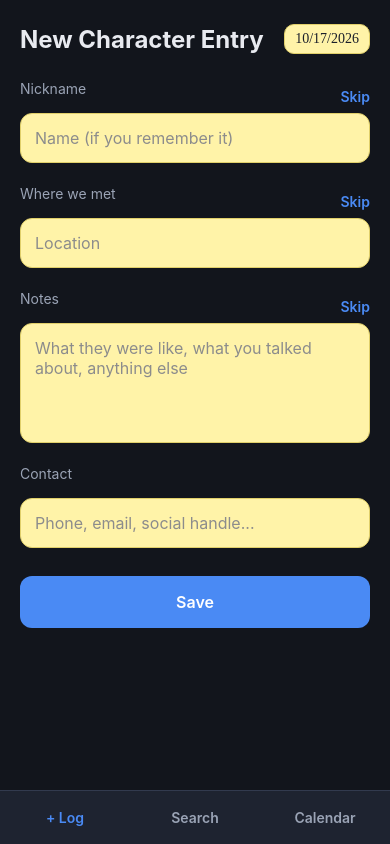
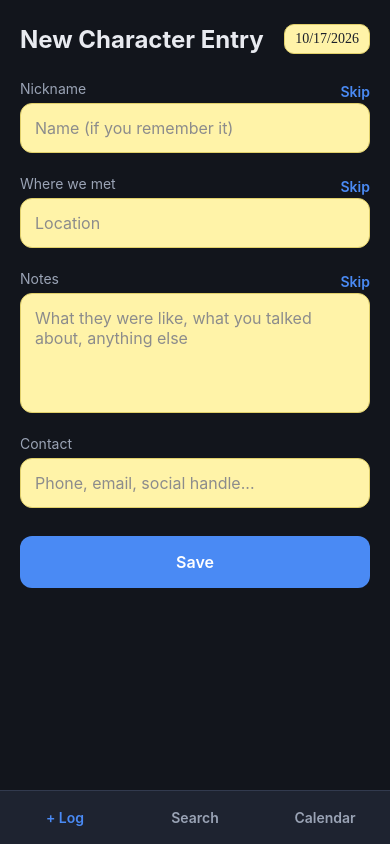
Before and after one commit to ialoni66/life-long-logbook, a React Native app: screen / in a window 390 px wide. Built offline with nearby package versions, Linux system fonts and the light colour scheme.

Commit message:
Tighten spacing between field labels and their boxes
Co-Authored-By: Claude Sonnet 5.5 <noreply@anthropic.com>

```diff
--- a/src/styles.ts
+++ b/src/styles.ts
@@ -9,7 +9,7 @@ export const styles = StyleSheet.create({
   screen: { flex: 1, backgroundColor: colors.bg },
   body: { padding: 20, paddingTop: 24, paddingBottom: 56, maxWidth: 640, width: "100%", alignSelf: "center" },
   title: { fontSize: 24, fontWeight: "700", color: colors.fg, marginBottom: 18 },
-  label: { color: colors.mut, fontSize: 14, marginBottom: 8 },
+  label: { color: colors.mut, fontSize: 14, marginBottom: 3 },
   input: { backgroundColor: colors.inputBg, color: colors.inputFg, borderWidth: 1, borderColor: colors.inputLine, borderRadius: 12, paddingVertical: 14, paddingHorizontal: 14, fontSize: 16, marginBottom: 22 },
   headerRow: { flexDirection: "row", justifyContent: "space-between", alignItems: "center", marginBottom: 26 },
   modalBack: { flex: 1, backgroundColor: "rgba(0,0,0,0.6)", justifyContent: "center", padding: 24 },
@@ -18,7 +18,7 @@ export const styles = StyleSheet.create({
   option: { backgroundColor: colors.card, borderRadius: 12, borderWidth: 1, borderColor: colors.line, padding: 18, marginBottom: 14, flexDirection: "row", justifyContent: "space-between", alignItems: "center" },
   optionOn: { borderColor: colors.acc },
   inputOff: { opacity: 0.45 },
-  labelRow: { flexDirection: "row", justifyContent: "space-between", alignItems: "flex-end", marginBottom: 8 },
+  labelRow: { flexDirection: "row", justifyContent: "space-between", alignItems: "flex-end", marginBottom: 3 },
   skip: { color: colors.acc, fontSize: 14, fontWeight: "600" },
   multi: { minHeight: 120, textAlignVertical: "top" },
   btn: { backgroundColor: colors.acc, borderRadius: 12, padding: 16, alignItems: "center", marginTop: 6, marginBottom: 14 },
```
